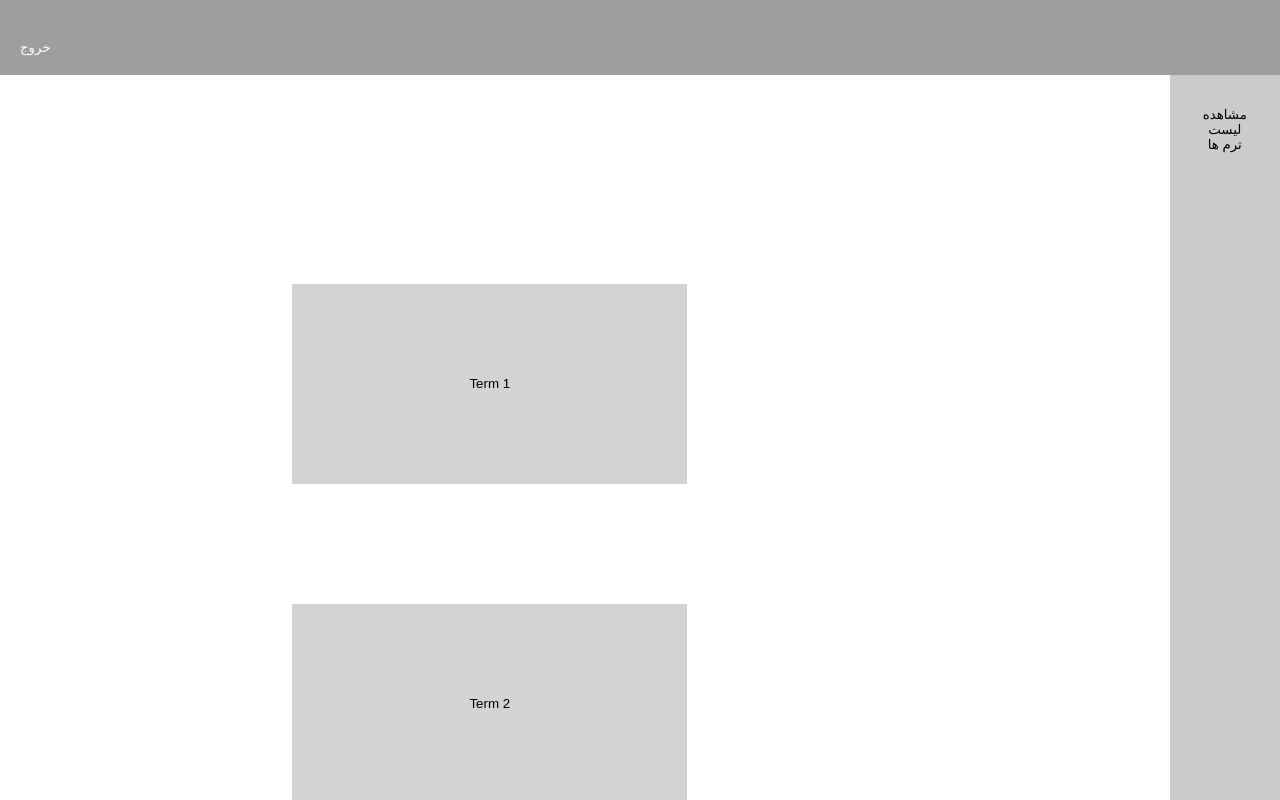
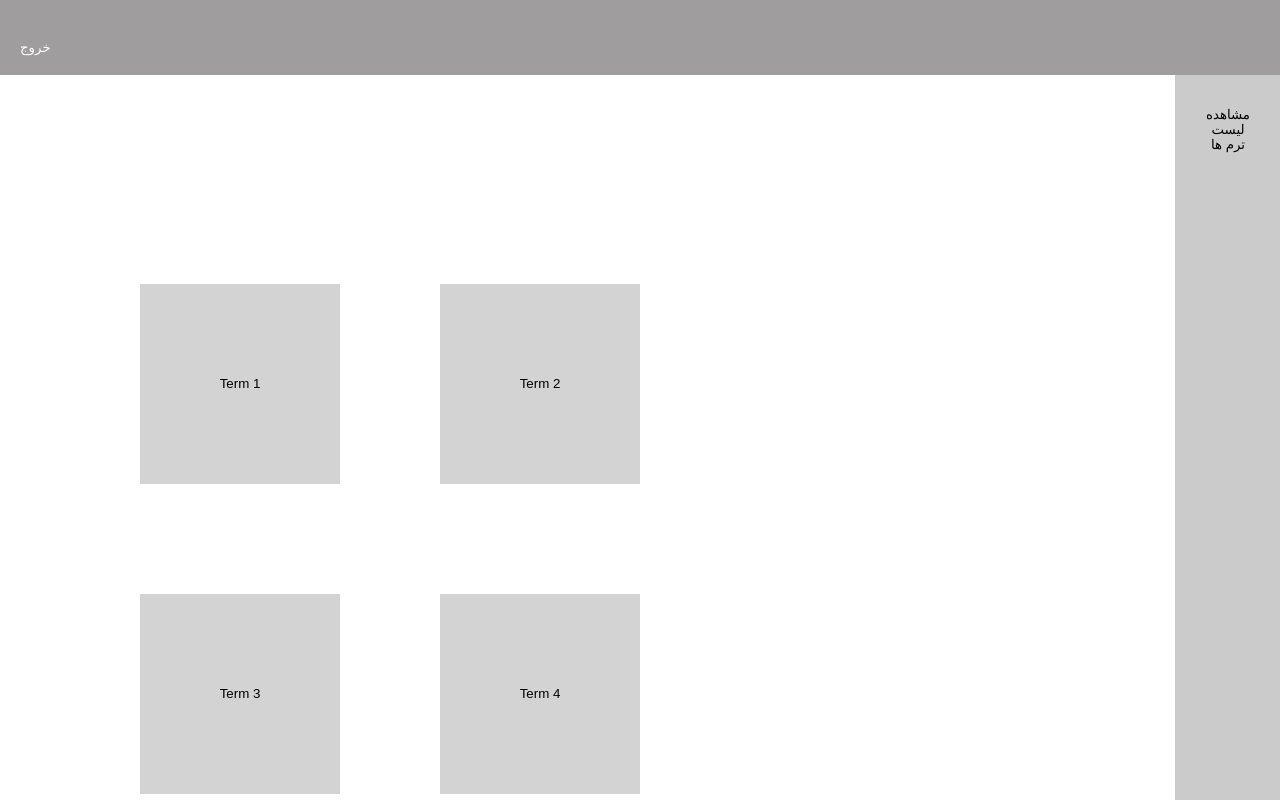
Before and after one commit to narjesabdolii/unitSelection_React, a React (Create React App) app in the folder front-end/: page /StudentTermsList in a window 1280 px wide. Both pictures are taken after a click on the button "مشاهده لیست ترم ها". Shown: the top 800 px of the page. Built offline with nearby package versions, Linux system fonts and the light colour scheme.

Commit message:
manage connection to back

```diff
--- a/front-end/src/Components/LoginForm.jsx
+++ b/front-end/src/Components/LoginForm.jsx
@@ -1,7 +1,6 @@
 import React, { useState } from 'react';
 import { useNavigate } from 'react-router-dom';
-
-
+import axios from 'axios';
 
 const LoginForm = () => {
   const [username, setUsername] = useState('');
@@ -11,9 +10,25 @@ const LoginForm = () => {
   const handleSubmit = async (e) => {
     e.preventDefault();
 
-    alert('Login successful');
-    navigate('/StudentTermsList');
+    try {
+      const response = await axios.post('http://localhost:5000/api/login', {
+        username,
+        password,
+      });
 
+      console.log(response.data);
+      // Assuming the response contains a success flag or token indicating successful login
+      if (response.data.success) {
+        alert('Login successful');
+        navigate('/StudentTermsList');
+      } else {
+        alert('Login failed');
+
+      }
+    } catch (error) {
+      console.error('Login failed:', error);
+      alert('Login failed');
+    }
   };
 
   return (
--- a/front-end/src/Components/StudentTerms.css
+++ b/front-end/src/Components/StudentTerms.css
@@ -21,7 +21,7 @@
 
 .sidebar {
   background-color: #CBCBCB;
-  width: 200px;
+  width: 150px;
   height: 700px;
   padding: 20px;
 }
@@ -75,7 +75,8 @@
 .showList-button {
   background-color: #CBCBCB;
   color: black;
-  margin-left: 0px;
+  margin-right: 0px;
   margin-top: 2px;
+  margin-left: 1px;
 
 }
--- a/front-end/src/Components/StudentTermsList.jsx
+++ b/front-end/src/Components/StudentTermsList.jsx
@@ -1,6 +1,5 @@
-
-import React  from 'react';
-import './StudentTerms.css'
+import React from 'react';
+import './StudentTerms.css';
 
 const StudentTerms = () => {
   const studentTerms = ['Term 1', 'Term 2', 'Term 3', 'Term 4', 'Term 5', 'Term 6', 'Term 7', 'Term 8'];
@@ -22,17 +21,22 @@ const [showButtonList, setShowButtonList] = React.useState(false);
           <h2>Student Terms</h2>
           {showButtonList && (
             <div className="term-buttons">
-      {studentTerms.map((term, index) => (
+              <div className="term-buttons-row">
+                {studentTerms.slice(0, 4).map((term, index) => (
                   <button key={index} className="term-button">{term}</button>
                 ))}
+              </div>
+              <div className="term-buttons-row">
+                {studentTerms.slice(4, 8).map((term, index) => (
+                  <button key={index} className="term-button">{term}</button>
+                ))}
+              </div>
             </div>
           )}
         </div>
       </div>
     </div>
-
   );
 };
 
-
 export default StudentTerms;
```
Lines whose indentation alone changed are shown as unchanged.
